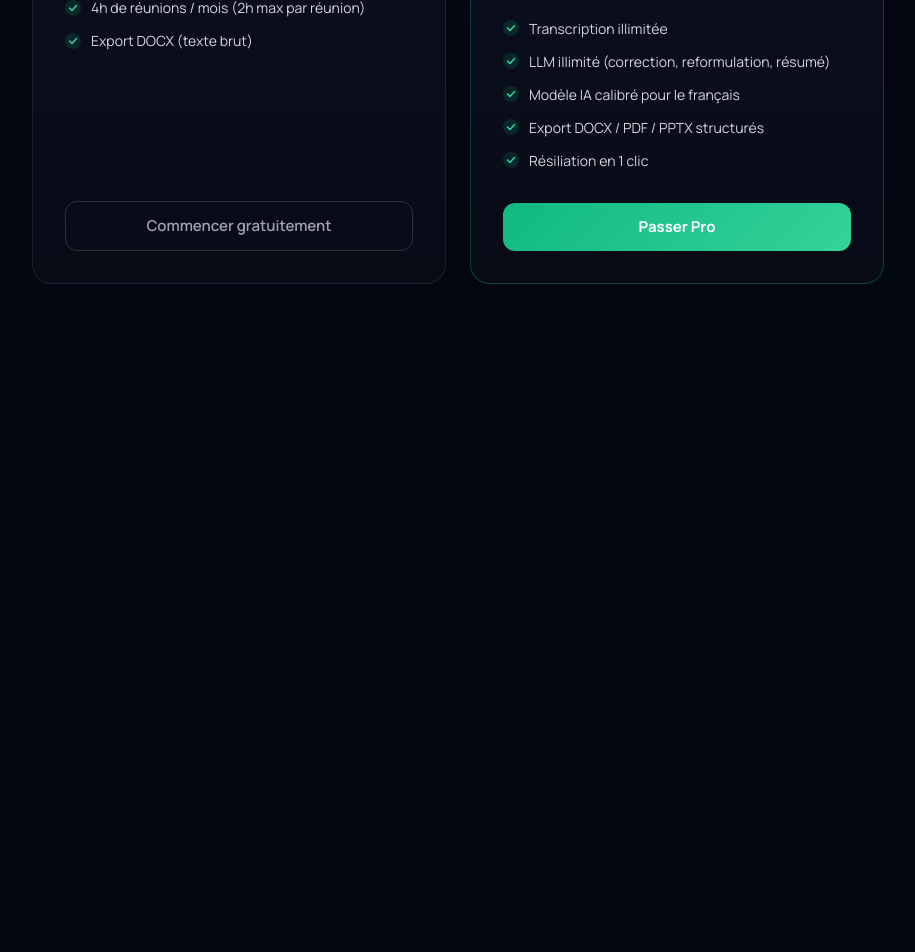
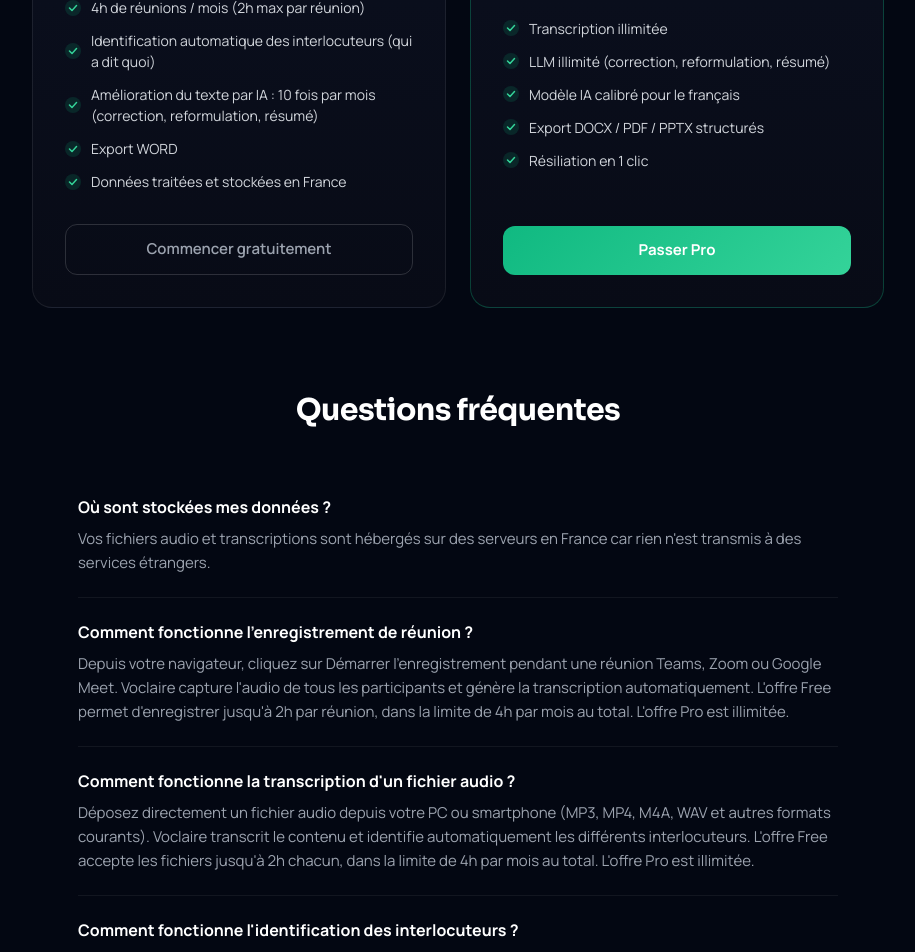
Before and after one commit to nasserbrid/frontend_voclaire, a React (Vite) app: page /pricing in a window 1280 px wide. Shown: the part 520-1472 px from the top of the page, without its empty margins (182-1097 px from the left). Before the commit the page ends 868 px from the top, so only its background shows below. Built offline with nearby package versions, Linux system fonts and the light colour scheme; no server answers.

Commit message:
fix: alignement des avantages Free et ajout de la FAQ sur /pricing (audit CRO — colonne Free sous-vendue, page sans traitement d'objection)

```diff
--- a/src/pages/PricingPage.tsx
+++ b/src/pages/PricingPage.tsx
@@ -7,7 +7,10 @@
 const FEATURES_FREE = [
   '4h de fichiers audio / mois (2h max par fichier)',
   '4h de réunions / mois (2h max par réunion)',
-  'Export DOCX (texte brut)',
+  'Identification automatique des interlocuteurs (qui a dit quoi)',
+  'Amélioration du texte par IA : 10 fois par mois (correction, reformulation, résumé)',
+  'Export WORD',
+  'Données traitées et stockées en France',
 ]
 
 const FEATURES_PRO = [
@@ -16,6 +19,15 @@
   'Modèle IA calibré pour le français',
   'Export DOCX / PDF / PPTX structurés',
   'Résiliation en 1 clic',
+]
+
+const FAQ_ITEMS = [
+  { q: 'Où sont stockées mes données ?', a: "Vos fichiers audio et transcriptions sont hébergés sur des serveurs en France car rien n'est transmis à des services étrangers." },
+  { q: 'Comment fonctionne l\'enregistrement de réunion ?', a: "Depuis votre navigateur, cliquez sur Démarrer l'enregistrement pendant une réunion Teams, Zoom ou Google Meet. Voclaire capture l'audio de tous les participants et génère la transcription automatiquement. L'offre Free permet d'enregistrer jusqu'à 2h par réunion, dans la limite de 4h par mois au total. L'offre Pro est illimitée." },
+  { q: "Comment fonctionne la transcription d'un fichier audio ?", a: "Déposez directement un fichier audio depuis votre PC ou smartphone (MP3, MP4, M4A, WAV et autres formats courants). Voclaire transcrit le contenu et identifie automatiquement les différents interlocuteurs. L'offre Free accepte les fichiers jusqu'à 2h chacun, dans la limite de 4h par mois au total. L'offre Pro est illimitée." },
+  { q: "Comment fonctionne l'identification des interlocuteurs ?", a: "Voclaire détecte automatiquement les changements de locuteur et attribue chaque prise de parole à un interlocuteur distinct. Cette fonctionnalité est incluse dans les deux offres." },
+  { q: 'Quelle est la limite gratuite ?', a: "Avec l'offre Free, vous disposez de deux quotas séparés chaque mois : 4h pour vos fichiers audio et 4h pour vos enregistrements de réunion. Chaque fichier ou réunion peut durer jusqu'à 2h. Concrètement : par exemple 2 fichiers de 2h et 2 réunions de 2h, gratuitement, chaque mois. Avec l'offre Pro, tout est illimité : ni plafond par fichier/réunion, ni volume mensuel." },
+  { q: 'Puis-je transcrire une réunion de 2h ?', a: "Oui, avec l'offre Free vous disposez de 4h par mois pour vos réunions et 4h par mois pour vos fichiers audio, chaque réunion ou fichier pouvant durer jusqu'à 2h. Au-delà de 4h cumulées dans le mois, il faut passer à l'offre Pro, qui n'a aucune limite de durée." },
 ]
 
 function CheckIcon() {
@@ -178,6 +190,21 @@
             </div>
           </div>
         </div>
+
+        {/* FAQ */}
+        <section style={{ maxWidth: '760px', margin: '80px auto 0' }}>
+          <div style={{ textAlign: 'center', marginBottom: '40px' }}>
+            <h2 style={{ fontFamily: "'Sora', sans-serif", fontWeight: 700, fontSize: '30px', letterSpacing: '-0.02em', color: '#fff', margin: 0 }}>Questions fréquentes</h2>
+          </div>
+          <dl>
+            {FAQ_ITEMS.map((item, i) => (
+              <div key={item.q} style={{ padding: '22px 0', borderTop: i === 0 ? 'none' : '1px solid rgba(255,255,255,0.06)' }}>
+                <dt style={{ fontSize: '16px', fontWeight: 700, color: '#fff', margin: '0 0 8px' }}>{item.q}</dt>
+                <dd style={{ fontSize: '15px', color: '#9ca3af', margin: 0, lineHeight: 1.6 }}>{item.a}</dd>
+              </div>
+            ))}
+          </dl>
+        </section>
       </main>
     </div>
   )
```
